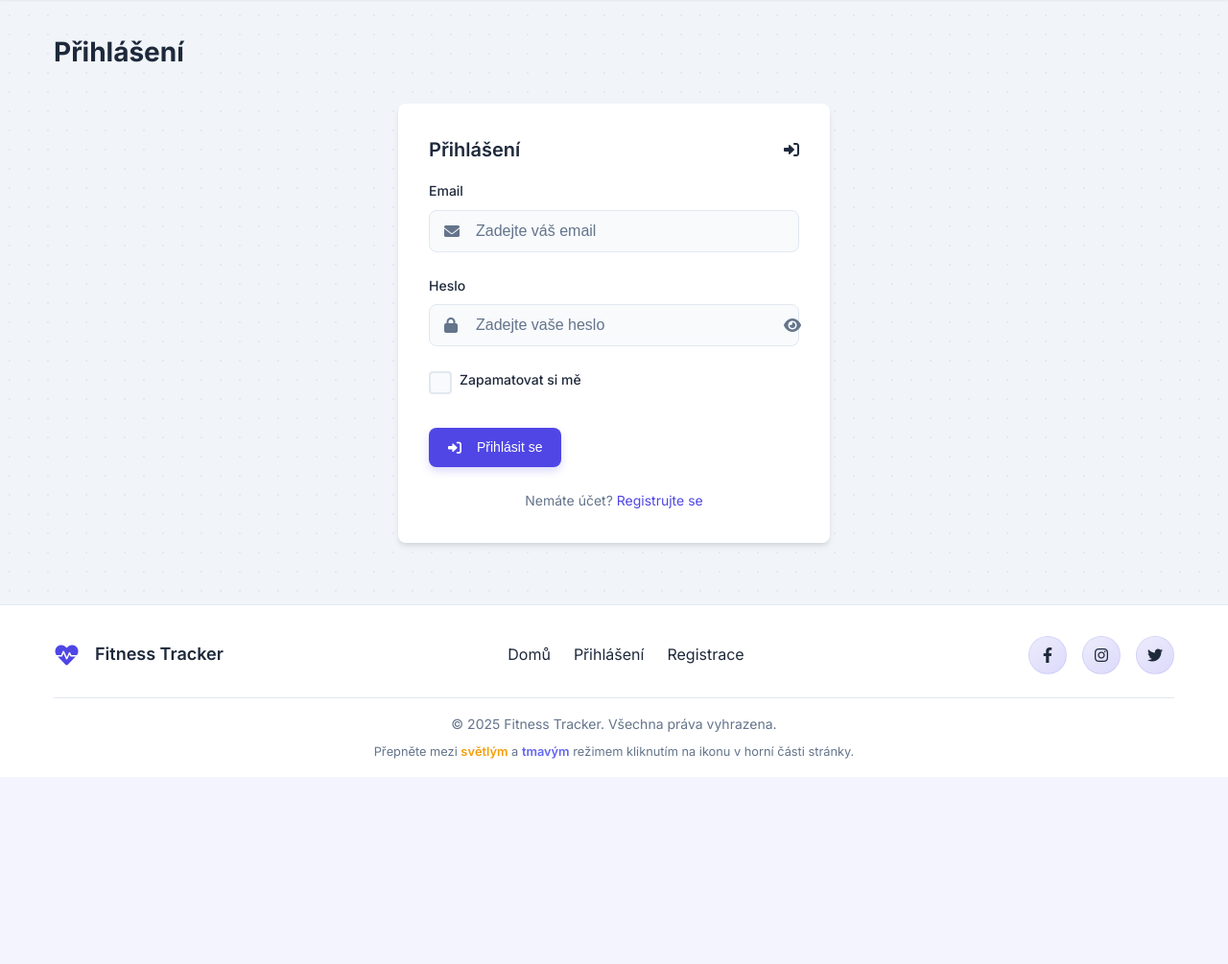
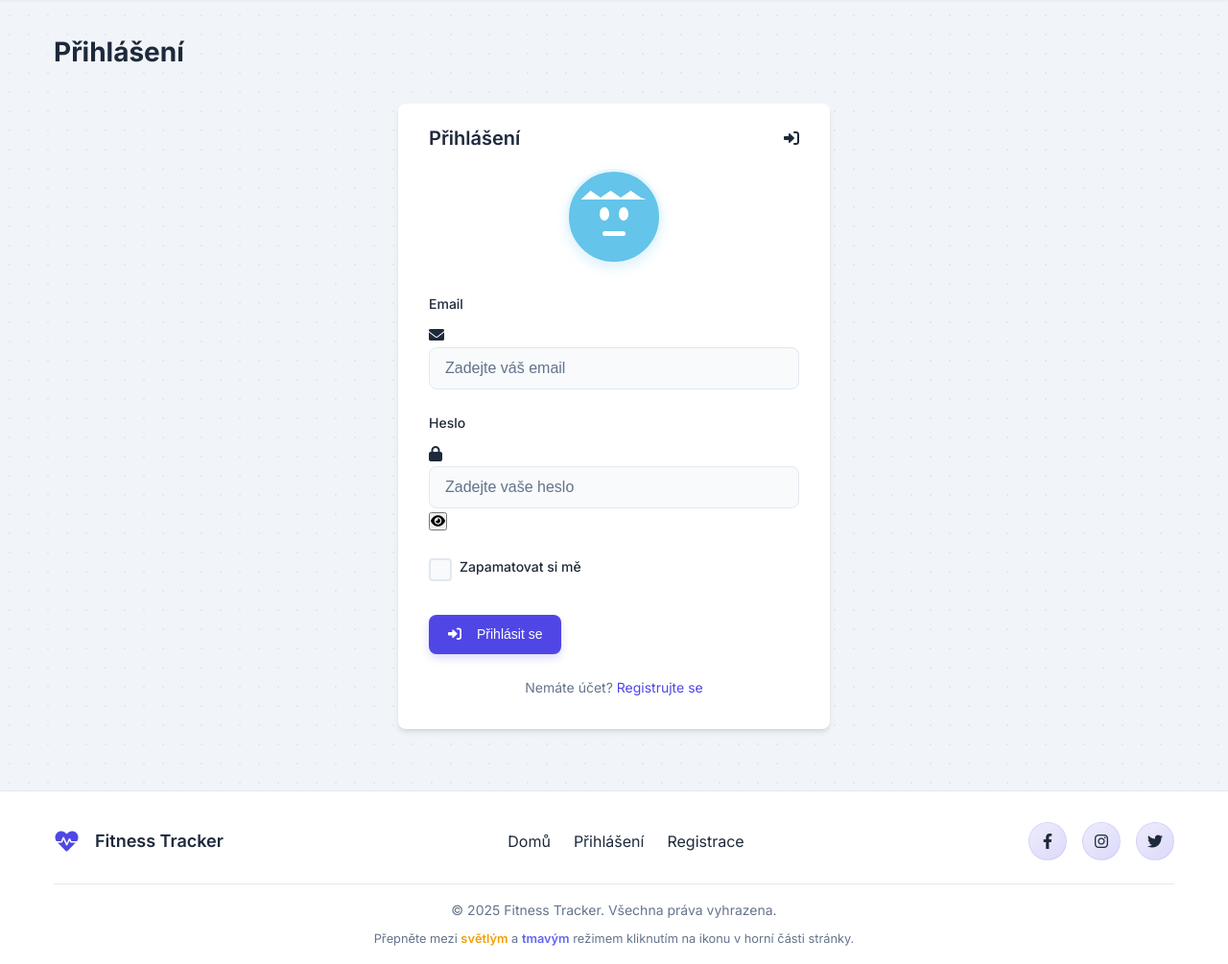
Before and after one commit to RichiePichie/web_fitness_tracker_school-project, a PHP site: page /index.php?page=login in a window 1280 px wide. Shown: the part 74-1079 px from the top of the page at 96% size. Before the commit the page ends 865 px from the top, so only its background shows below. Run offline with PHP 8.4, Linux system fonts and the light colour scheme.

Commit message:
character following what u type

```diff
--- a/public/css/styles.css
+++ b/public/css/styles.css
@@ -383,80 +383,209 @@ h3 {
 /* Input with icons */
 .input-icon-wrapper {
     position: relative;
-    display: flex;
-    align-items: center;
-}
-
-.input-icon-wrapper i:first-child {
-    position: absolute;
-    left: 1rem;
-    color: var(--text-muted);
-    font-size: 1rem;
-    pointer-events: none;
-    transition: var(--transition);
-}
-
-.input-icon-wrapper input {
-    padding-left: 3rem;
-}
-
-.input-icon-wrapper input:focus + i {
-    color: var(--primary-color);
-}
-
-.input-icon-wrapper .password-toggle {
-    position: absolute;
-    right: 1rem;
-    background: none;
-    border: none;
-    color: var(--text-muted);
-    cursor: pointer;
-    transition: var(--transition);
-    padding: 0.5rem;
-    display: flex;
-    align-items: center;
+}
+
+.avatar-character {
+    width: 100px;
+    height: 100px;
+    margin: 0 auto 30px;
+    background-color: #64c4e9;
+    border-radius: 50%;
+    position: relative;
+    border: 3px solid #e6f7fc;
+    box-shadow: 0 4px 12px rgba(100, 196, 233, 0.2);
+    display: flex;
     justify-content: center;
-    height: 100%;
-    max-height: 40px;
-    top: 50%;
-    transform: translateY(-50%);
-    z-index: 2;
-}
-
-.input-icon-wrapper .password-toggle:hover {
-    color: var(--primary-color);
-}
-
-.input-icon-wrapper input:focus ~ .password-toggle {
-    color: var(--primary-color);
-}
-
-.input-icon-wrapper .input-focus-effect::after {
-    bottom: -1px;
-}
-
-/* Add glass effect to form elements */
-.glass-input {
-    background: rgba(255, 255, 255, 0.1);
-    backdrop-filter: blur(10px);
-    border: 1px solid rgba(255, 255, 255, 0.2);
+    align-items: center;
     transition: all 0.3s ease;
 }
 
-.glass-input:focus {
-    background: rgba(255, 255, 255, 0.15);
-    border-color: rgba(var(--primary-rgb), 0.5);
-    box-shadow: 0 5px 15px rgba(var(--primary-rgb), 0.2);
-}
-
-[data-theme="dark"] .glass-input {
-    background: rgba(0, 0, 0, 0.2);
-    border: 1px solid rgba(255, 255, 255, 0.1);
-}
-
-[data-theme="dark"] .glass-input:focus {
-    background: rgba(0, 0, 0, 0.25);
-    border-color: rgba(var(--primary-rgb), 0.5);
+.avatar-face {
+    width: 70px;
+    height: 70px;
+    position: relative;
+}
+
+.avatar-eye {
+    position: absolute;
+    width: 10px;
+    height: 14px;
+    background-color: #ffffff;
+    border-radius: 50%;
+    top: 25px;
+    transition: all 0.2s ease;
+}
+
+.avatar-eye.left {
+    left: 20px;
+}
+
+.avatar-eye.right {
+    right: 20px;
+}
+
+.avatar-mouth {
+    position: absolute;
+    width: 24px;
+    height: 5px;
+    background-color: #ffffff;
+    border-radius: 5px;
+    bottom: 15px;
+    left: 50%;
+    transform: translateX(-50%);
+    transition: all 0.2s ease;
+}
+
+/* Animation states */
+.avatar-character.watching .avatar-eye {
+    width: 12px;
+    height: 16px;
+}
+
+.avatar-character.blinking .avatar-eye {
+    height: 2px;
+}
+
+.avatar-character.surprised .avatar-eye {
+    height: 20px;
+    width: 20px;
+    border-radius: 50%;
+}
+
+.avatar-character.surprised .avatar-mouth {
+    height: 16px;
+    width: 16px;
+    border-radius: 50%;
+    bottom: 10px;
+}
+
+/* Character reacts to typing */
+.avatar-character.character-react {
+    animation: character-bounce 0.15s ease-in-out;
+}
+
+@keyframes character-bounce {
+    0%, 100% { transform: translateY(0); }
+    50% { transform: translateY(-5px); }
+}
+
+.avatar-character.character-react .avatar-mouth {
+    animation: mouth-react 0.15s ease-in-out;
+}
+
+@keyframes mouth-react {
+    0%, 100% { height: 5px; }
+    50% { height: 8px; }
+}
+
+/* Different states for different input types */
+.avatar-character.email-mode .avatar-eye {
+    width: 12px;
+    height: 15px;
+    border-radius: 50% 50% 50% 50% / 60% 60% 40% 40%;
+}
+
+.avatar-character.email-mode .avatar-mouth {
+    width: 20px;
+    height: 10px;
+    border-radius: 0 0 10px 10px;
+}
+
+.avatar-character.text-mode .avatar-eye {
+    width: 11px;
+    height: 14px;
+    border-radius: 45%;
+}
+
+.avatar-character.text-mode .avatar-mouth {
+    width: 25px;
+    height: 7px;
+    border-radius: 7px;
+}
+
+.avatar-character.password-mode .avatar-eye {
+    width: 12px;
+    height: 16px;
+    border-radius: 50%;
+}
+
+.avatar-character.password-mode .avatar-mouth {
+    width: 22px;
+    height: 5px;
+}
+
+/* Add hair to the avatar to match the image */
+.avatar-character::before {
+    content: '';
+    position: absolute;
+    top: 5px;
+    left: 50%;
+    transform: translateX(-50%);
+    width: 70px;
+    height: 24px;
+    background-color: #ffffff;
+    border-radius: 50% 50% 0 0;
+    z-index: 1;
+    clip-path: polygon(
+        0% 100%,
+        15% 60%,
+        30% 90%,
+        45% 60%,
+        60% 90%,
+        75% 60%,
+        90% 90%,
+        100% 100%
+    );
+}
+
+/* Responsive adjustments */
+@media (max-width: 576px) {
+    .avatar-character {
+        width: 80px;
+        height: 80px;
+        margin-bottom: 20px;
+    }
+
+    .avatar-face {
+        width: 60px;
+        height: 60px;
+    }
+
+    .avatar-eye {
+        width: 8px;
+        height: 12px;
+        top: 22px;
+    }
+
+    .avatar-eye.left {
+        left: 15px;
+    }
+
+    .avatar-eye.right {
+        right: 15px;
+    }
+
+    .avatar-mouth {
+        width: 20px;
+        height: 4px;
+        bottom: 12px;
+    }
+
+    .avatar-character::before {
+        width: 55px;
+        height: 18px;
+    }
+}
+
+/* Form adjustments to accommodate the avatar */
+.auth-form {
+    padding-top: 20px;
+}
+
+/* Dark mode adjustments */
+[data-theme="dark"] .avatar-character {
+    background-color: #4fa8c9;
+    border-color: #1e3a47;
 }
 
 /* UIverse Form styles */
@@ -1673,3 +1802,132 @@ header, footer, .card, .auth-form, .input-icon-wrapper, select, input, textarea,
 .checkbox-label .link:hover {
     color: var(--primary-hover);
 }
+
+/* Character reacts to typing */
+.avatar-character.character-react {
+    animation: character-bounce 0.15s ease-in-out;
+}
+
+@keyframes character-bounce {
+    0%, 100% { transform: translateY(0); }
+    50% { transform: translateY(-5px); }
+}
+
+.avatar-character.character-react .avatar-mouth {
+    animation: mouth-react 0.15s ease-in-out;
+}
+
+@keyframes mouth-react {
+    0%, 100% { height: 5px; }
+    50% { height: 8px; }
+}
+
+/* Different states for different input types */
+.avatar-character.email-mode .avatar-eye {
+    width: 12px;
+    height: 15px;
+    border-radius: 50% 50% 50% 50% / 60% 60% 40% 40%;
+}
+
+.avatar-character.email-mode .avatar-mouth {
+    width: 20px;
+    height: 10px;
+    border-radius: 0 0 10px 10px;
+}
+
+.avatar-character.text-mode .avatar-eye {
+    width: 11px;
+    height: 14px;
+    border-radius: 45%;
+}
+
+.avatar-character.text-mode .avatar-mouth {
+    width: 25px;
+    height: 7px;
+    border-radius: 7px;
+}
+
+.avatar-character.password-mode .avatar-eye {
+    width: 12px;
+    height: 16px;
+    border-radius: 50%;
+}
+
+.avatar-character.password-mode .avatar-mouth {
+    width: 22px;
+    height: 5px;
+}
+
+/* Add hair to the avatar to match the image */
+.avatar-character::before {
+    content: '';
+    position: absolute;
+    top: 5px;
+    left: 50%;
+    transform: translateX(-50%);
+    width: 70px;
+    height: 24px;
+    background-color: #ffffff;
+    border-radius: 50% 50% 0 0;
+    z-index: 1;
+    clip-path: polygon(
+        0% 100%,
+        15% 60%,
+        30% 90%,
+        45% 60%,
+        60% 90%,
+        75% 60%,
+        90% 90%,
+        100% 100%
+    );
+}
+
+/* Responsive adjustments */
+@media (max-width: 576px) {
+    .avatar-character {
+        width: 80px;
+        height: 80px;
+        margin-bottom: 20px;
+    }
+
+    .avatar-face {
+        width: 60px;
+        height: 60px;
+    }
+
+    .avatar-eye {
+        width: 8px;
+        height: 12px;
+        top: 22px;
+    }
+
+    .avatar-eye.left {
+        left: 15px;
+    }
+
+    .avatar-eye.right {
+        right: 15px;
+    }
+
+    .avatar-mouth {
+        width: 20px;
+        height: 4px;
+        bottom: 12px;
+    }
+
+    .avatar-character::before {
+        width: 55px;
+        height: 18px;
+    }
+}
+
+/* Form adjustments to accommodate the avatar */
+.auth-form {
+    padding-top: 20px;
+}
+
+/* Dark mode adjustments */
+[data-theme="dark"] .avatar-character {
+    background-color: #4fa8c9;
+    border-color: #1e3a47;
+}
--- /dev/null
+++ b/public/js/character-password.js
@@ -0,0 +1,205 @@
+// Character Password Animation
+document.addEventListener('DOMContentLoaded', function() {
+    // Find login/register forms
+    const authForms = document.querySelectorAll('.auth-form form');
+
+    authForms.forEach(form => {
+        // Get all input fields except submit/button/hidden
+        const inputFields = form.querySelectorAll('input:not([type="submit"]):not([type="button"]):not([type="hidden"])');
+
+        // Create character container to be placed at the top of the form
+        const characterContainer = document.createElement('div');
+        characterContainer.className = 'avatar-character';
+
+        // Create character face
+        const characterFace = document.createElement('div');
+        characterFace.className = 'avatar-face';
+        characterContainer.appendChild(characterFace);
+
+        // Create eyes
+        const leftEye = document.createElement('div');
+        leftEye.className = 'avatar-eye left';
+        characterFace.appendChild(leftEye);
+
+        const rightEye = document.createElement('div');
+        rightEye.className = 'avatar-eye right';
+        characterFace.appendChild(rightEye);
+
+        // Create mouth
+        const mouth = document.createElement('div');
+        mouth.className = 'avatar-mouth';
+        characterFace.appendChild(mouth);
+
+        // Insert the character at the beginning of the form, before the first element
+        form.insertBefore(characterContainer, form.firstChild);
+
+        // Character properties
+        let eyeBasePosition = { x: 0, y: 4 };
+        let lastInputLength = 0;
+        let activeInput = null;
+
+        // Calculate the position for eyes based on typing
+        const calculateEyePosition = () => {
+            if (!activeInput) return;
+
+            const inputRect = activeInput.getBoundingClientRect();
+            const characterRect = characterContainer.getBoundingClientRect();
+
+            // Base position calculations
+            const centerX = characterRect.left + (characterRect.width / 2);
+            const inputCenterX = inputRect.left + (inputRect.width / 2);
+            const diffX = inputCenterX - centerX;
+
+            // Set base looking position (just looking at the field)
+            eyeBasePosition = {
+                x: Math.max(-3, Math.min(3, diffX / 30)),
+                y: 4 // Default downward looking position
+            };
+
+            updateEyePosition();
+        };
+
+        // Update eye position based on cursor/text position
+        const updateEyePosition = () => {
+            // If no active input, reset to neutral
+            if (!activeInput) {
+                leftEye.style.transform = 'translate(0, 0)';
+                rightEye.style.transform = 'translate(0, 0)';
+                return;
+            }
+
+            const inputLength = activeInput.value.length;
+
+            // Calculate position based on input length
+            let progress = inputLength > 0 ? inputLength / 20 : 0; // Assuming max reasonable length is 20
+            progress = Math.min(1, progress); // Cap at 1
+
+            // Base movement + character following movement
+            let moveX = eyeBasePosition.x;
+            let moveY = eyeBasePosition.y;
+
+            // Only add character following if there are characters
+            if (inputLength > 0) {
+                // Add horizontal movement based on text length
+                // This simulates eyes moving right as more characters are typed
+                const horizontalOffset = (progress * 6) - 3; // Range from -3 to 3
+                moveX = eyeBasePosition.x + horizontalOffset;
+
+                // Vertical adjustment - eyes look lower as input gets longer
+                const verticalOffset = Math.min(2, inputLength / 10);
+                moveY = eyeBasePosition.y + verticalOffset;
+
+                // Add a small bounce effect when a new character is added
+                if (inputLength > lastInputLength) {
+                    characterContainer.classList.add('character-react');
+                    setTimeout(() => {
+                        characterContainer.classList.remove('character-react');
+                    }, 150);
+                }
+            }
+
+            // Limit movement range
+            moveX = Math.max(-5, Math.min(5, moveX));
+            moveY = Math.max(0, Math.min(8, moveY));
+
+            // Apply the movement
+            leftEye.style.transform = `translate(${moveX}px, ${moveY}px)`;
+            rightEye.style.transform = `translate(${moveX}px, ${moveY}px)`;
+
+            // Update last input length
+            lastInputLength = inputLength;
+        };
+
+        // Listen for cursor position changes (via selection changes)
+        const handleSelectionChange = () => {
+            if (document.activeElement === activeInput) {
+                updateEyePosition();
+            }
+        };
+
+        // Add event listeners to all input fields
+        inputFields.forEach(field => {
+            field.addEventListener('focus', function() {
+                // Set active input
+                activeInput = this;
+                // Calculate position for focused input
+                calculateEyePosition();
+
+                // Set watching state
+                characterContainer.classList.add('watching');
+
+                // Different expressions for different field types
+                characterContainer.classList.remove('email-mode', 'password-mode', 'text-mode');
+                if (this.type === 'email') {
+                    characterContainer.classList.add('email-mode');
+                } else if (this.type === 'password') {
+                    characterContainer.classList.add('password-mode');
+                } else {
+                    characterContainer.classList.add('text-mode');
+                }
+            });
+
+            field.addEventListener('blur', function() {
+                // If this is the active input, reset
+                if (activeInput === this) {
+                    // Reset active input
+                    activeInput = null;
+
+                    // Remove watching states
+                    characterContainer.classList.remove('watching', 'email-mode', 'password-mode', 'text-mode');
+
+                    // Reset eyes position
+                    leftEye.style.transform = 'translate(0, 0)';
+                    rightEye.style.transform = 'translate(0, 0)';
+                }
+            });
+
+            field.addEventListener('input', function() {
+                if (activeInput === this) {
+                    updateEyePosition();
+
+                    // Character blinks occasionally
+                    if (Math.random() < 0.1) {
+                        characterContainer.classList.add('blinking');
+                        setTimeout(() => {
+                            characterContainer.classList.remove('blinking');
+                        }, 150);
+                    }
+
+                    // Adjust mouth based on input length
+                    const inputLength = this.value.length;
+                    const mouthWidth = Math.min(24 + (inputLength * 1.5), 40);
+                    mouth.style.width = `${mouthWidth}px`;
+                }
+            });
+
+            // Track cursor position changes
+            field.addEventListener('click', handleSelectionChange);
+            field.addEventListener('keyup', handleSelectionChange);
+        });
+
+        // Listen for selection changes
+        document.addEventListener('selectionchange', handleSelectionChange);
+
+        // Handle window resize and initial position
+        window.addEventListener('resize', calculateEyePosition);
+
+        // Toggle password visibility reactions
+        const toggleButtons = form.querySelectorAll('.password-toggle');
+        toggleButtons.forEach(button => {
+            button.addEventListener('click', function() {
+                const passwordField = this.closest('.input-icon-wrapper').querySelector('input[type="password"], input[type="text"]');
+
+                if (passwordField && passwordField.type === 'text') {
+                    // Character looks shocked when password is visible
+                    characterContainer.classList.add('surprised');
+                    setTimeout(() => {
+                        characterContainer.classList.remove('surprised');
+                    }, 1000);
+                } else {
+                    characterContainer.classList.remove('surprised');
+                }
+            });
+        });
+    });
+});
--- a/src/views/footer.php
+++ b/src/views/footer.php
@@ -27,6 +27,7 @@
     </footer>
 
     <script src="public/js/scripts.js"></script>
+    <script src="public/js/character-password.js"></script>
     <script>
         // Mobile menu toggle
         document.addEventListener('DOMContentLoaded', function() {
```
